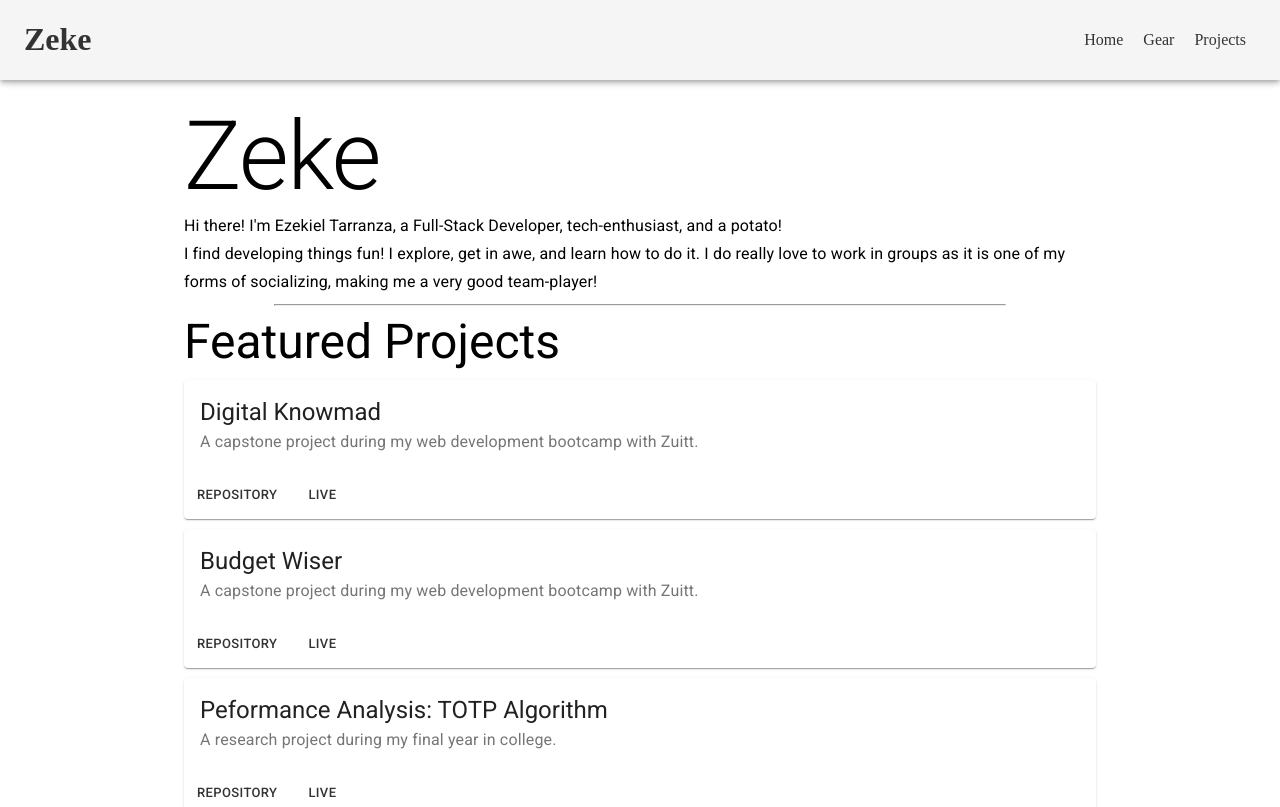
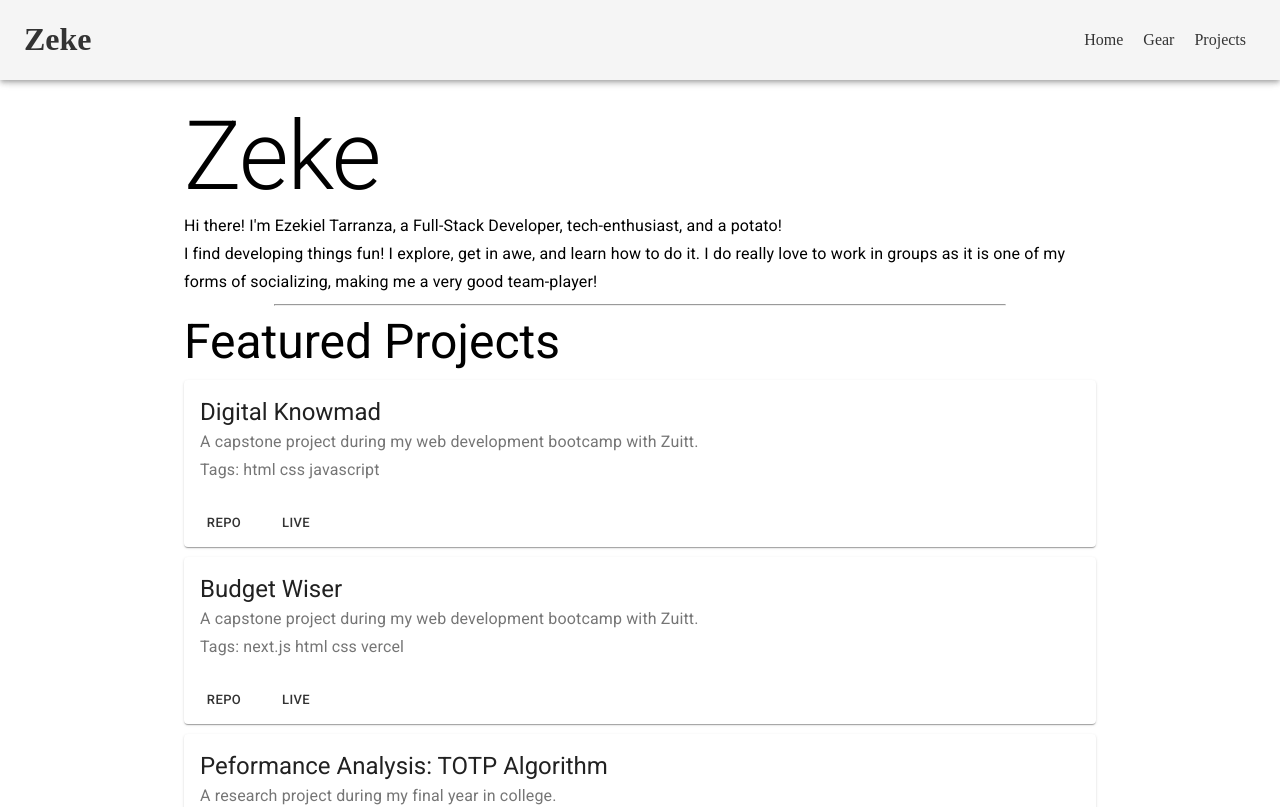
Before and after one commit to kielllll/web-portfolio, a Next.js app: page / in a window 1280 px wide. Shown: the top 807 px of the page. Built offline with nearby package versions, Linux system fonts and the light colour scheme.

Commit message:
add: Tags

```diff
--- a/components/Project.js
+++ b/components/Project.js
@@ -18,11 +18,26 @@ const Project = ({ project }) => {
           <Typography variant="subtitle1" color="textSecondary">
             {description}
           </Typography>
+          <div className={styles.tags}>
+            <Typography variant="subtitle1" color="textSecondary">
+              Tags:
+            </Typography>
+            {tags.map((tag, e) => (
+              <Typography
+                className={styles.tag}
+                key={e}
+                variant="subtitle1"
+                color="textSecondary"
+              >
+                {tag}
+              </Typography>
+            ))}
+          </div>
         </CardContent>
-        <CardActions>
+        <CardActions className={styles["card-actions"]}>
           <Button size="small">
             <a href={repoLink} target="_blank">
-              Repository
+              Repo
             </a>
           </Button>
           {productionLink ? (
--- a/styles/Project.module.css
+++ b/styles/Project.module.css
@@ -1,8 +1,23 @@
 .root {
   display: flex;
+  width: 100%;
 }
 
 .sub-root {
   display: flex;
   flex-direction: column;
+  width: inherit;
 }
+
+.card-actions {
+  width: inherit;
+}
+
+.tags {
+  width: 100%;
+  display: flex;
+}
+
+.tag {
+  padding-left: 4px;
+}
```
